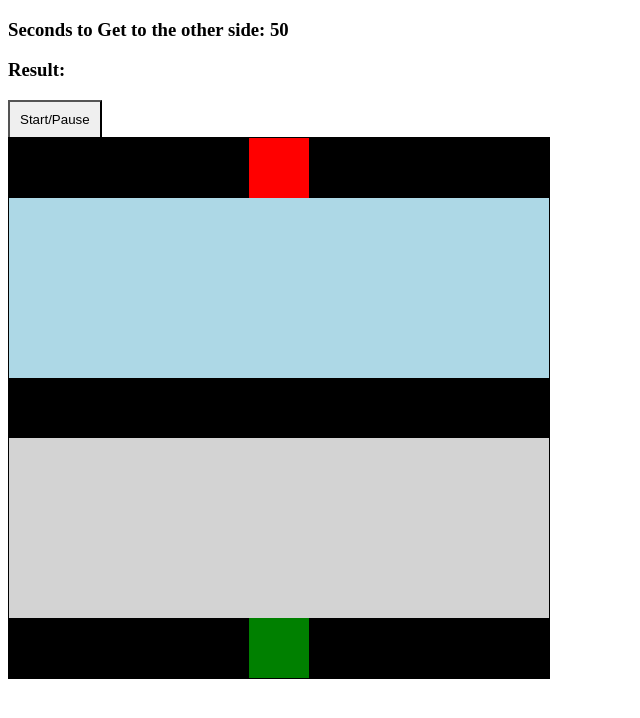
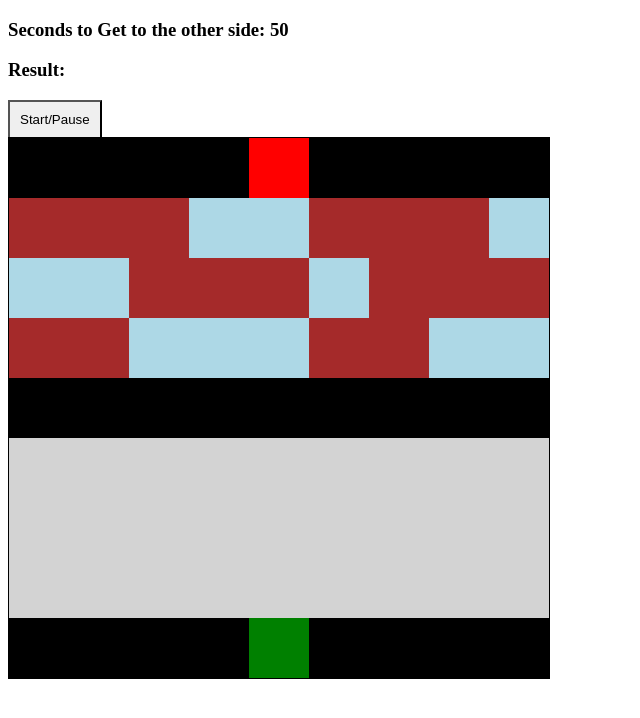
Before and after one commit to hatchdavid1/lab-videogame, a plain HTML site: page index.html in a window 1280 px wide. Shown: the whole page, without its empty margins (0-640 px from the left). Drawn offline with Linux system fonts and the light colour scheme.

Commit message:
moves trees left

```diff
--- a/index.html
+++ b/index.html
@@ -23,34 +23,34 @@
         <div></div>
         <div></div>
 
-        <div class="Tree-left"></div>
-        <div class="Tree-left"></div>
-        <div class="Tree-left"></div>
-        <div class="Tree-left"></div>
-        <div class="Tree-left"></div>
-        <div class="Tree-left"></div>
-        <div class="Tree-left"></div>
-        <div class="Tree-left"></div>
-        <div class="Tree-left"></div>
-        <div class="Tree-left"></div>
-        <div class="Tree-left"></div>
-        <div class="Tree-left"></div>
-        <div class="Tree-left"></div>
-        <div class="Tree-left"></div>
-        <div class="Tree-left"></div>
-        <div class="Tree-left"></div>
-        <div class="Tree-left"></div>
-        <div class="Tree-left"></div>
+        <div class="Tree-left l1"></div>
+        <div class="Tree-left l2"></div>
+        <div class="Tree-left l3"></div>
+        <div class="Tree-left l4"></div>
+        <div class="Tree-left l5"></div>
+        <div class="Tree-left l1"></div>
+        <div class="Tree-left l2"></div>
+        <div class="Tree-left l3"></div>
+        <div class="Tree-left l4"></div>
+        <div class="Tree-left l5"></div>
+        <div class="Tree-left l4" ></div>
+        <div class="Tree-left l3"></div>
+        <div class="Tree-left l2"></div>
+        <div class="Tree-left l1"></div>
+        <div class="Tree-left l4"></div>
+        <div class="Tree-left l3"></div>
+        <div class="Tree-left l2"></div>
+        <div class="Tree-left l1"></div>
 
-        <div class="Tree-right"></div>
-        <div class="Tree-right"></div>
-        <div class="Tree-right"></div>
-        <div class="Tree-right"></div>
-        <div class="Tree-right"></div>
-        <div class="Tree-right"></div>
-        <div class="Tree-right"></div>
-        <div class="Tree-right"></div>
-        <div class="Tree-right"></div>
+        <div class="Tree-right l1"></div>
+        <div class="Tree-right l2"></div>
+        <div class="Tree-right l4"></div>
+        <div class="Tree-right l4"></div>
+        <div class="Tree-right l5"></div>
+        <div class="Tree-right l1"></div>
+        <div class="Tree-right l2"></div>
+        <div class="Tree-right l4"></div>
+        <div class="Tree-right l4"></div>
         <div></div>
         <div></div>
         <div></div>
--- a/js/script.js
+++ b/js/script.js
@@ -2,6 +2,8 @@ const endtime = document.querySelector('#Time-left');
 const resultScore = document.querySelector('#Result')
 const StartPauseButton = document.querySelector('#Start-Pause-button')
 const matrixSquare = document.querySelectorAll('.Matrix div')
+const treesLeft = document.querySelectorAll('.Tree-left')
+
 
 let actualIndex = 76;
 let rowLength = 9;
@@ -28,3 +30,37 @@ function frogMovement(tecla) {
 }
 
 document.addEventListener('keydown', frogMovement)
+
+function moveTrees(){
+    treesLeft .forEach(treeLeft => treeMovementLeft(treeLeft))
+}
+
+moveTrees
+
+function treeMovementLeft(treeLeft){
+    switch(true){
+        case treeLeft.classList.contains('l1'):
+            treeLeft.classList.remove('l1')
+            treeLeft.classList.add('l2')
+            break
+        case treeLeft.classList.contains('l2'):
+            treeLeft.classList.remove('l2')
+            treeLeft.classList.add('l3')
+            break
+        case treeLeft.classList.contains('l3'):
+            treeLeft.classList.remove('l3')
+            treeLeft.classList.add('l4')
+            break
+        case treeLeft.classList.contains('l4'):
+            treeLeft.classList.remove('l4')
+            treeLeft.classList.add('l5')
+            break
+        case treeLeft.classList.contains('l5'):
+            treeLeft.classList.remove('l5')
+            treeLeft.classList.add('l1')
+            break
+    }
+}
+
+
+setInterval(moveTrees, 1000)
--- a/styles/styles.css
+++ b/styles/styles.css
@@ -21,7 +21,11 @@
 }
 
 
-.Tree-left, .Tree-right{
+.l1, .l2, .l3{
+    background-color: brown;
+}
+
+.l4, .l5{
     background-color: lightblue;
 }
 
```
